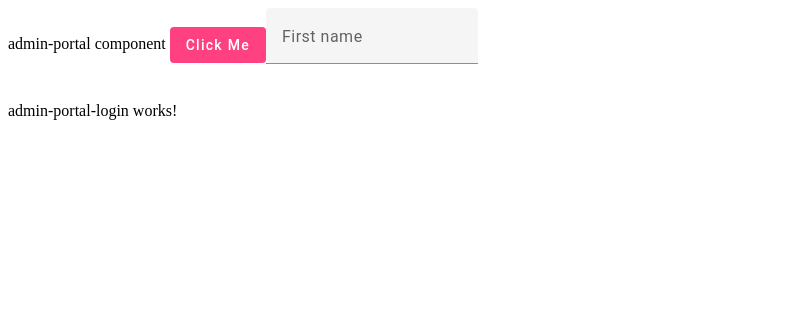
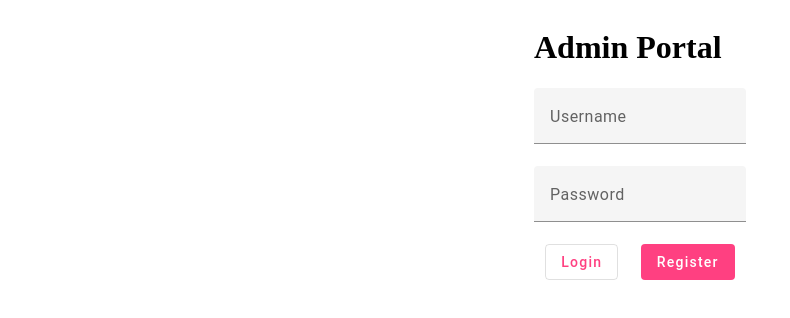
Before and after one commit to kevinagnew/UniModulePortal, an Angular app: page / in a window 1280 px wide. Shown: the top 318 px of the page, without its empty margins (0-790 px from the left). Built offline with nearby package versions, Linux system fonts and the light colour scheme.

Commit message:
login front end

```diff
--- a/package.json
+++ b/package.json
@@ -2,6 +2,7 @@
   "name": "student-modules",
   "version": "0.0.0",
   "scripts": {
+    "uni-app": "ng serve --watch",
     "ng": "ng",
     "start": "ng serve",
     "build": "ng build",
@@ -14,6 +15,7 @@
     "@angular/common": "^18.2.0",
     "@angular/compiler": "^18.2.0",
     "@angular/core": "^18.2.0",
+    "@angular/flex-layout": "^15.0.0-beta.42",
     "@angular/forms": "^18.2.0",
     "@angular/material": "^19.2.6",
     "@angular/platform-browser": "^18.2.0",
--- a/src/app/admin-portal/admin-portal-login/admin-portal-login.component.html
+++ b/src/app/admin-portal/admin-portal-login/admin-portal-login.component.html
@@ -1 +1,17 @@
-<p>admin-portal-login works!</p>
+<div fxLayoutAlign="space-around center">
+    <form fxLayout="column">
+        <h1>Admin Portal</h1>
+        <mat-form-field>
+            <mat-label>Username</mat-label>
+              <input matInput type="text">
+        </mat-form-field>
+        <mat-form-field>
+            <mat-label>Password</mat-label>
+              <input matInput type="password">
+        </mat-form-field>
+        <div fxLayout="row" fxLayoutAlign="space-around center">
+            <button mat-stroked-button color="accent">Login</button>
+            <button mat-flat-button color="accent">Register</button>
+        </div>
+    </form>
+</div>
--- a/src/app/admin-portal/admin-portal.component.html
+++ b/src/app/admin-portal/admin-portal.component.html
@@ -1,7 +1 @@
-admin-portal component
-<button mat-flat-button color="accent">Click Me</button>
-<mat-form-field>
-    <mat-label>First name</mat-label>
-      <input matInput>
-</mat-form-field>
 <app-admin-portal-login></app-admin-portal-login>
```
Also changed, not shown: src/app/shared.module.ts (+5 -5 lines), 1 other file (tests, documents, lock files or other folders).
